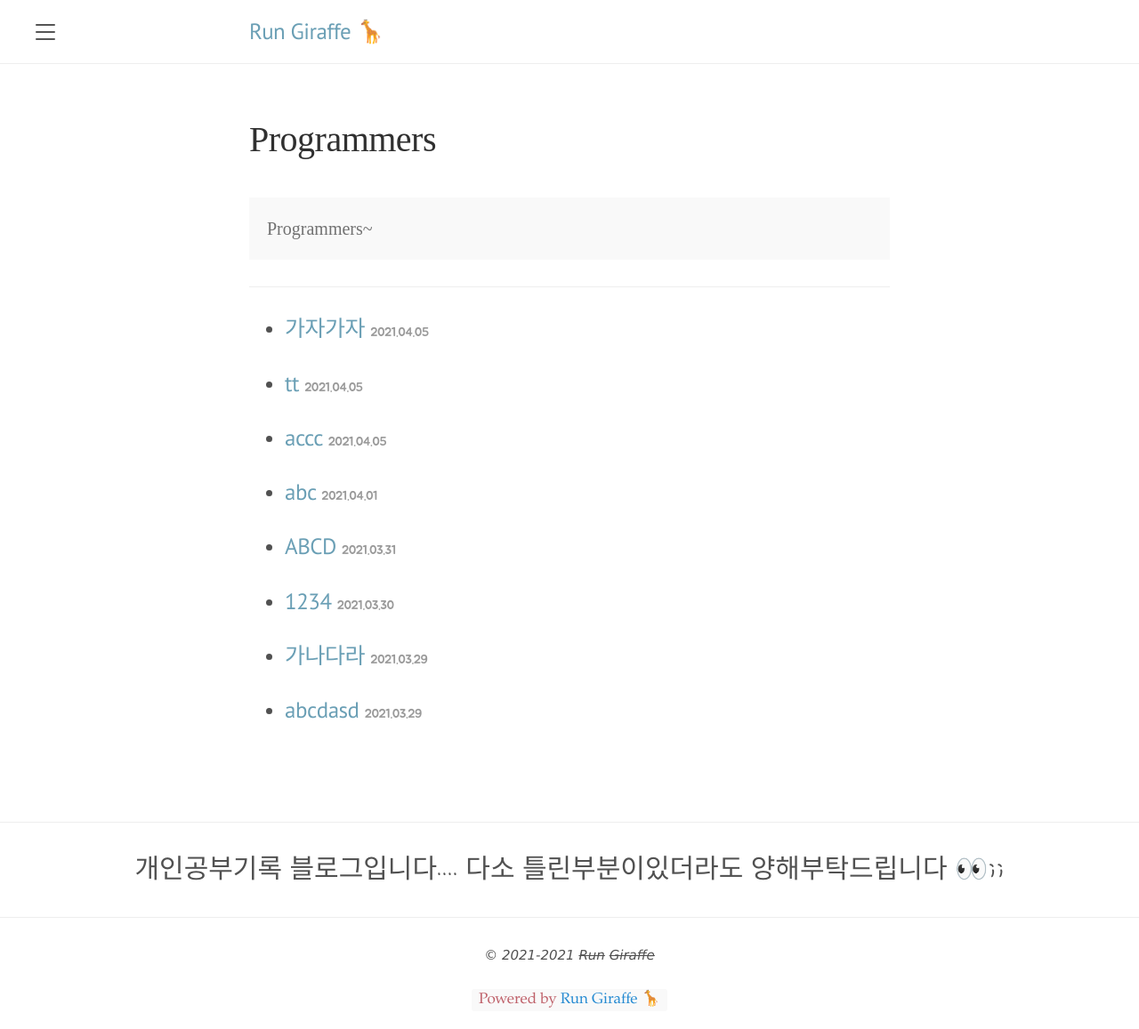
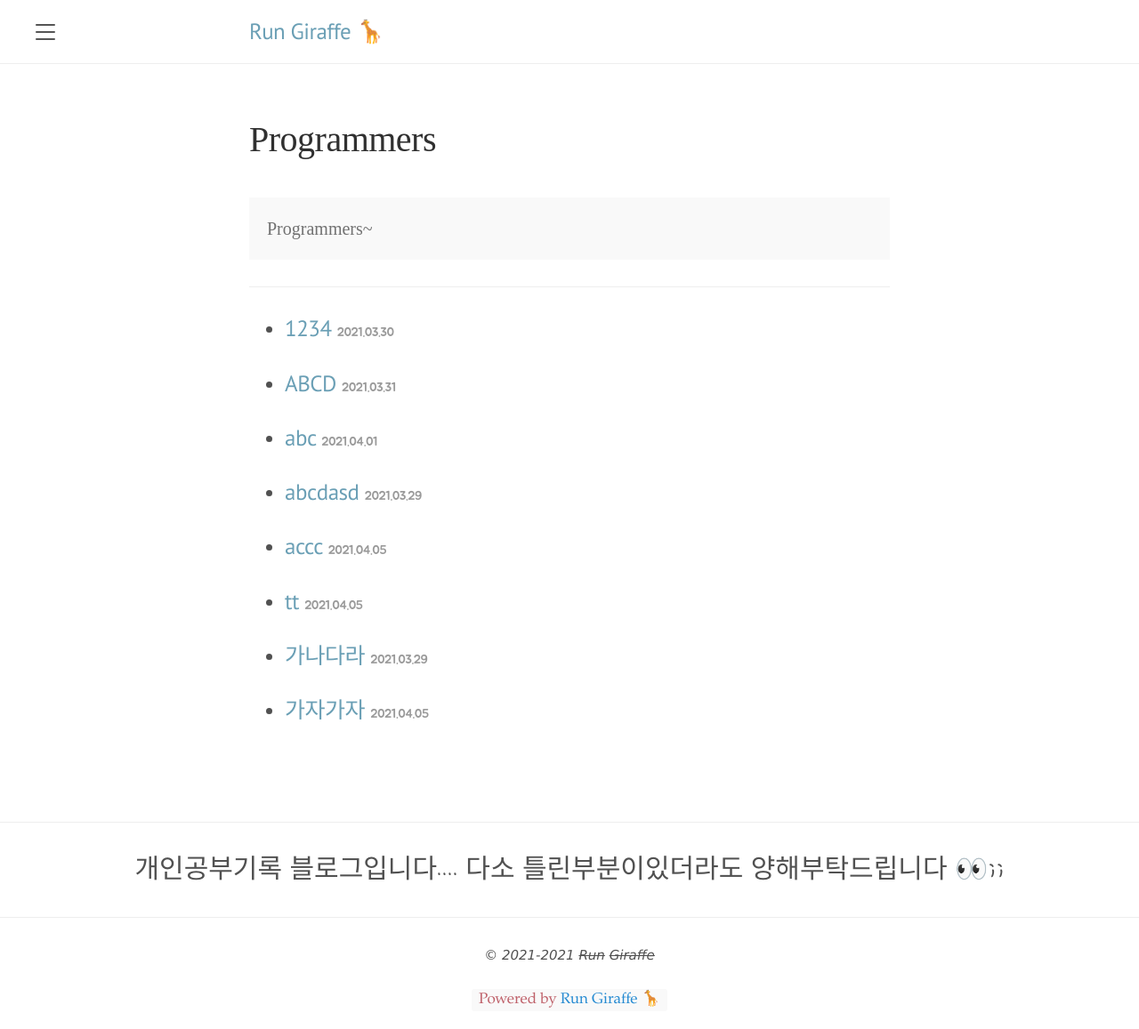
Before and after one commit to froggy0m0/froggy0m0.github.io, a Jekyll site: the page built from categories/Programmers.md, in a window 1280 px wide. Shown: the whole page at 89% size. Built offline with Jekyll 4.4.1, drawn with Linux system fonts in a browser that asks for light colours.

Commit message:
Update sortcategory.html

```diff
--- a/_layouts/sortcategory.html
+++ b/_layouts/sortcategory.html
@@ -14,7 +14,7 @@
 <ul class="posts-list">
 
   {% assign category = page.category | default: page.title %}
-  {% assign sort_page = site.categories[category] | sort: page.title %}
+  {% assign sort_page = site.categories[category] | sort: 'title' %}
   {% for post in sort_page %}
     <li>
       <h3>
```
